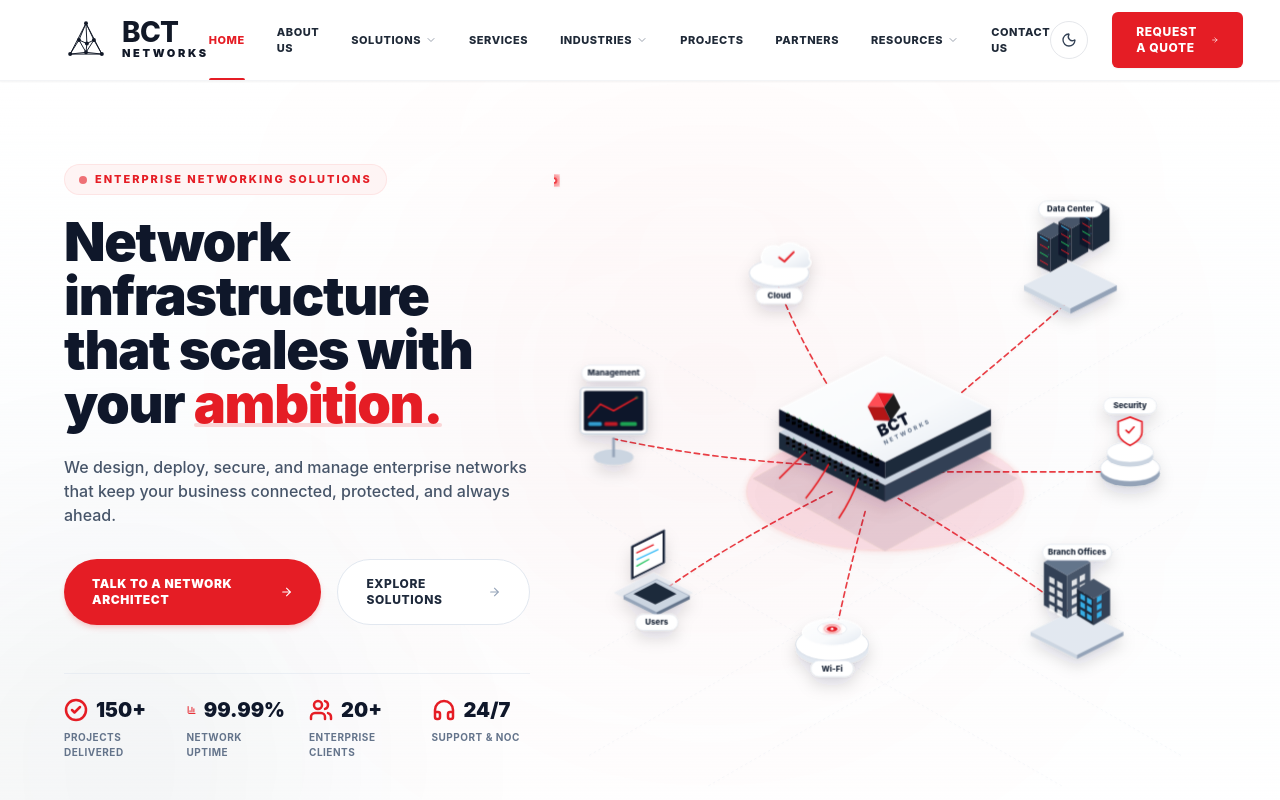
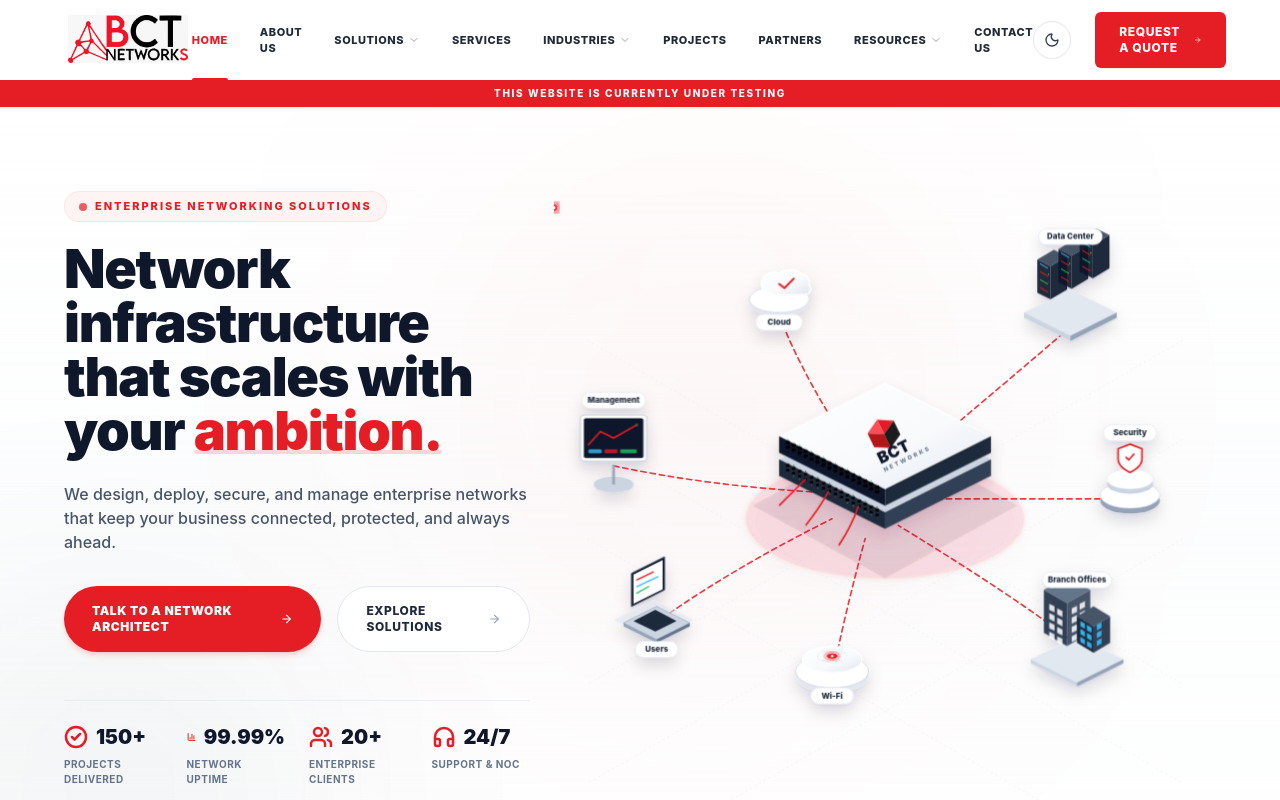
Before and after one commit to Vikaskkumar/BctNetworks, a React (Vite) app: page / in a window 1280 px wide. Shown: the top 800 px of the page. Built offline with nearby package versions, Linux system fonts and the light colour scheme.

Commit message:
logo changed

```diff
--- a/src/App.jsx
+++ b/src/App.jsx
@@ -111,7 +111,7 @@ function App() {
         return (
           <main>
             <Hero />
-            <TrustedPartners />
+            {/* <TrustedPartners /> */}
             <AboutSection onNavigate={handleNavigate} />
             <SolutionsGrid onNavigate={handleNavigate} />
             <TechPartners />
--- a/src/components/BctLogo.jsx
+++ b/src/components/BctLogo.jsx
@@ -1,60 +1,13 @@
-export const BctLogo = ({ className = "" }) => {
+import bctNetworksLogo from '../assets/bct-networks-logo.jpeg';
+
+export const BctLogo = ({ className = '' }) => {
   return (
-    <div className={`flex items-center gap-3.5 ${className}`}>
-      {/* SVG Emblem: Wireframe Network Node Tetrahedron */}
-      <svg
-        className="w-11 h-11 flex-shrink-0 text-gray-900 dark:text-white transition-colors duration-300"
-        viewBox="0 0 100 100"
-        fill="none"
-        xmlns="http://www.w3.org/2000/svg"
-      >
-        {/* Connection Lines */}
-        <g stroke="currentColor" strokeWidth="2.2" strokeLinecap="round" strokeLinejoin="round">
-          {/* Outer Triangle */}
-          <line x1="50" y1="12" x2="14" y2="82" />
-          <line x1="14" y1="82" x2="86" y2="82" />
-          <line x1="86" y1="82" x2="50" y2="12" />
-
-          {/* Internal Wireframe Connections */}
-          <line x1="50" y1="12" x2="52" y2="58" />
-          <line x1="50" y1="12" x2="34" y2="50" />
-          <line x1="50" y1="12" x2="68" y2="50" />
-
-          <line x1="14" y1="82" x2="34" y2="50" />
-          <line x1="14" y1="82" x2="50" y2="78" />
-
-          <line x1="86" y1="82" x2="68" y2="50" />
-          <line x1="86" y1="82" x2="50" y2="78" />
-
-          <line x1="52" y1="58" x2="34" y2="50" />
-          <line x1="52" y1="58" x2="68" y2="50" />
-          <line x1="52" y1="58" x2="50" y2="78" />
-
-          <line x1="34" y1="50" x2="50" y2="78" />
-          <line x1="68" y1="50" x2="50" y2="78" />
-        </g>
-
-        {/* Node Vertices */}
-        <g fill="currentColor">
-          <circle cx="50" cy="12" r="4.5" />
-          <circle cx="14" cy="82" r="4.5" />
-          <circle cx="86" cy="82" r="4.5" />
-          <circle cx="52" cy="58" r="4.5" />
-          <circle cx="34" cy="50" r="4.5" />
-          <circle cx="50" cy="78" r="4.5" />
-          <circle cx="68" cy="50" r="4.5" />
-        </g>
-      </svg>
-
-      {/* Brand Text */}
-      <div className="flex flex-col justify-center leading-[0.85] select-none">
-        <span className="font-extrabold text-[28px] tracking-tight text-gray-900 dark:text-white font-sans">
-          BCT
-        </span>
-        <span className="text-[11px] font-black tracking-[0.24em] text-gray-900 dark:text-white mt-1 uppercase">
-          NETWORKS
-        </span>
-      </div>
+    <div className={`inline-flex rounded-md bg-white p-1 ${className}`}>
+      <img
+        src={bctNetworksLogo}
+        alt="BCT Networks"
+        className="h-11 w-auto object-contain sm:h-12"
+      />
     </div>
   );
 };
--- a/src/components/Navbar.jsx
+++ b/src/components/Navbar.jsx
@@ -234,6 +234,10 @@ const Navbar = ({ activePage = 'home', onNavigate = () => {}, theme = 'light', o
           </div>
         </div>
       </div>
+
+      <div className="bg-[#E51D25] px-4 py-1.5 text-center text-[10px] font-extrabold tracking-[0.16em] text-white uppercase">
+        This website is currently under testing
+      </div>
     </header>
   );
 };
```
Also changed, not shown: src/assets/bct-networks-logo.jpeg (added).
